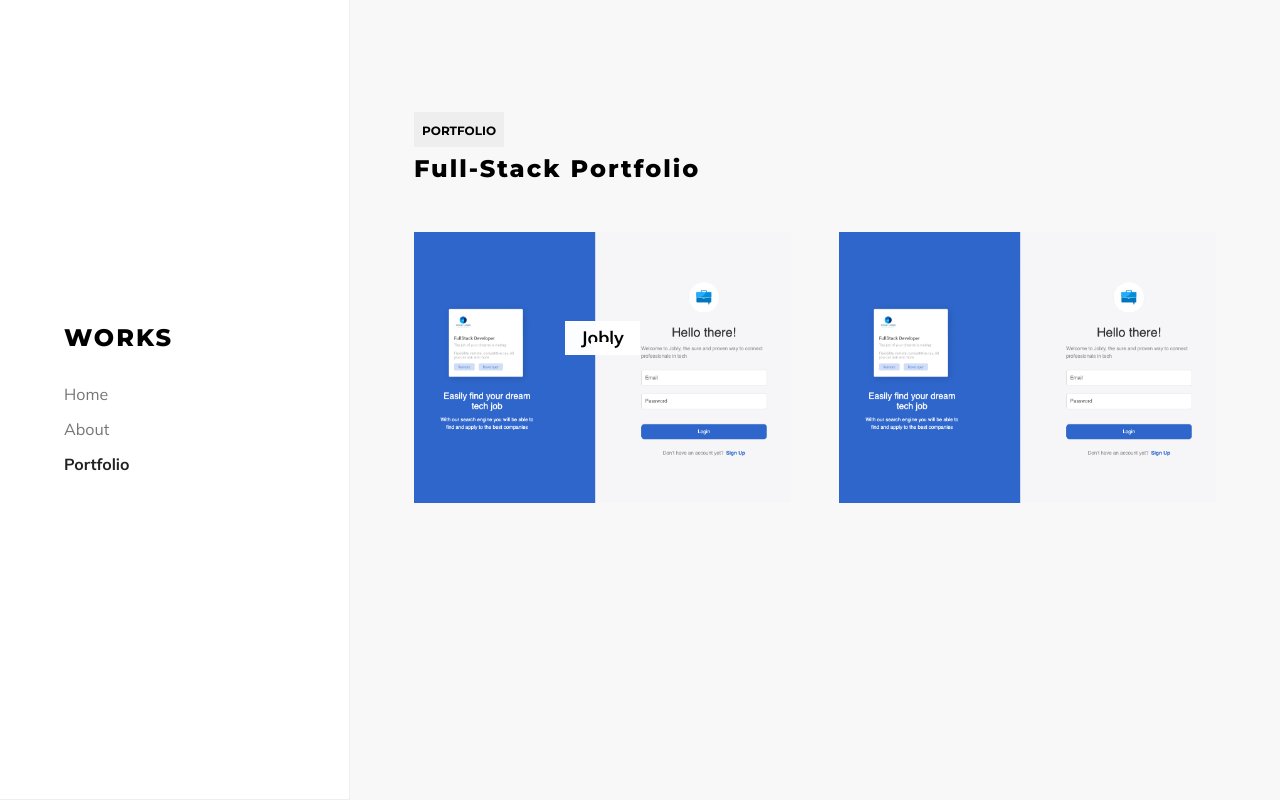
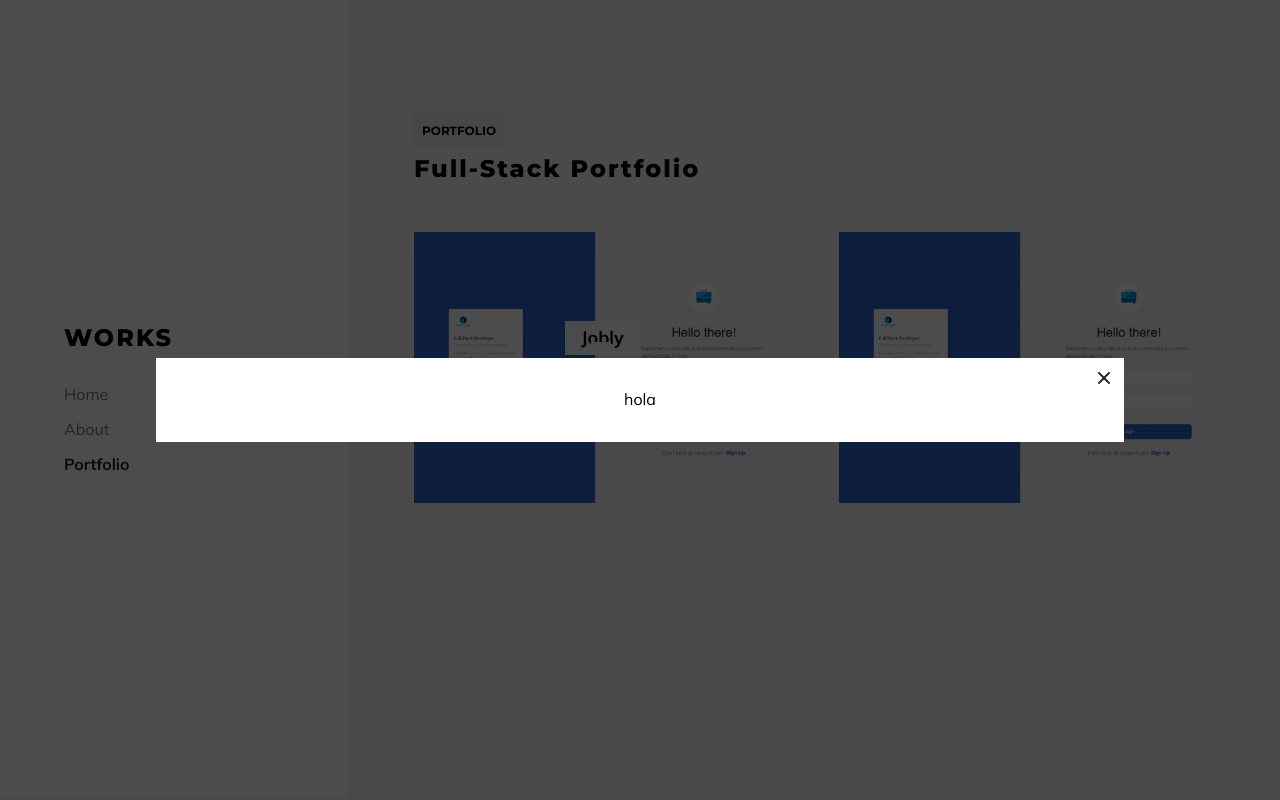
Before and after one commit to AlbaCasas/nextjs-portfolio, a Next.js app: page /portfolio in a window 1280 px wide. Both pictures are taken after a click on the element 602 px from the left and 369 px from the top of the page. Built offline with nearby package versions, Linux system fonts and the light colour scheme.

Commit message:
Add modal component

```diff
--- /dev/null
+++ b/src/components/Modal/Modal.jsx
@@ -0,0 +1,12 @@
+import React from "react";
+import { Backdrop, Content } from "./components";
+
+const Modal = ({ children, ...props }) => {
+  return (
+    <Backdrop>
+      <Content {...props}>{children}</Content>
+    </Backdrop>
+  );
+};
+
+export default Modal;
--- /dev/null
+++ b/src/components/Modal/components.jsx
@@ -0,0 +1,44 @@
+import { Flex } from "rebass/styled-components";
+import { RiCloseFill } from "react-icons/ri";
+import Icon from "../Icon";
+
+export const Backdrop = ({ children }) => (
+  <Flex
+    width="100vw"
+    height="100vh"
+    justifyContent="center"
+    alignItems="center"
+    sx={{
+      zIndex: 12,
+      position: "fixed",
+      left: "0",
+      top: "0",
+    }}
+    bg="rgba(0, 0, 0, 0.7)"
+    p={4}
+  >
+    {children}
+  </Flex>
+);
+
+export const Content = ({ children, ...props }) => (
+  <Flex
+    width="968px"
+    maxWidth="100%"
+    height="fit-content"
+    bg="secondary"
+    justifyContent="center"
+    alignItems="center"
+    p={5}
+    sx={{ position: "relative" }}
+    {...props}
+  >
+    {children}
+    <Icon
+      color="primary"
+      fontSize="24px"
+      icon={RiCloseFill}
+      sx={{ position: "absolute", top: 2, right: 2 }}
+    />
+  </Flex>
+);
--- /dev/null
+++ b/src/components/Modal/index.js
@@ -0,0 +1 @@
+export { default } from "./Modal";
--- a/src/components/Tooltip/styled.js
+++ b/src/components/Tooltip/styled.js
@@ -7,4 +7,5 @@
   padding: 5px 15px !important;
   font-weight: 600;
   border-radius: 0 !important;
+  z-index: 11 !important;
 `;
--- a/src/pages/portfolio.js
+++ b/src/pages/portfolio.js
@@ -1,12 +1,18 @@
-import React from "react";
+import { useState } from "react";
 import Layout from "../components/Layout";
+import Modal from "../components/Modal";
 import Portfolio from "../views/Portfolio";
 
 const PortfolioPage = () => {
+  const [isShowModal, setIsShowModal] = useState(false);
+
   return (
-    <Layout>
-      <Portfolio />
-    </Layout>
+    <>
+      {!!isShowModal && <Modal>hola</Modal>}
+      <Layout>
+        <Portfolio setIsShowModal={setIsShowModal} />
+      </Layout>
+    </>
   );
 };
 
--- a/src/views/Portfolio/Portfolio.jsx
+++ b/src/views/Portfolio/Portfolio.jsx
@@ -1,10 +1,13 @@
-import React from "react";
 import { Flex, Box } from "rebass/styled-components";
 import Badge from "../../components/Badge";
 import Project from "../../components/Project";
 import Text from "../../components/Text";
 
-const Portfolio = () => {
+const Portfolio = ({ setIsShowModal, }) => {
+  const toggleModal = () => {
+    setIsShowModal(true);
+  };
+
   return (
     <Flex flexDirection="column" sx={{ gap: 7 }}>
       <Flex sx={{ gap: 2 }} flexDirection="column" justifyContent="flex-start">
@@ -15,7 +18,7 @@
         display="grid"
         sx={{ gap: 7, gridTemplateColumns: ["1fr", "repeat(2, 1fr)", null] }}
       >
-        <Project title="Jobly" src="static/preview.png" />
+        <Project onClick={toggleModal} title="Jobly" src="static/preview.png" />
         <Project title="Jobly" src="static/preview.png" />
       </Box>
     </Flex>
```
